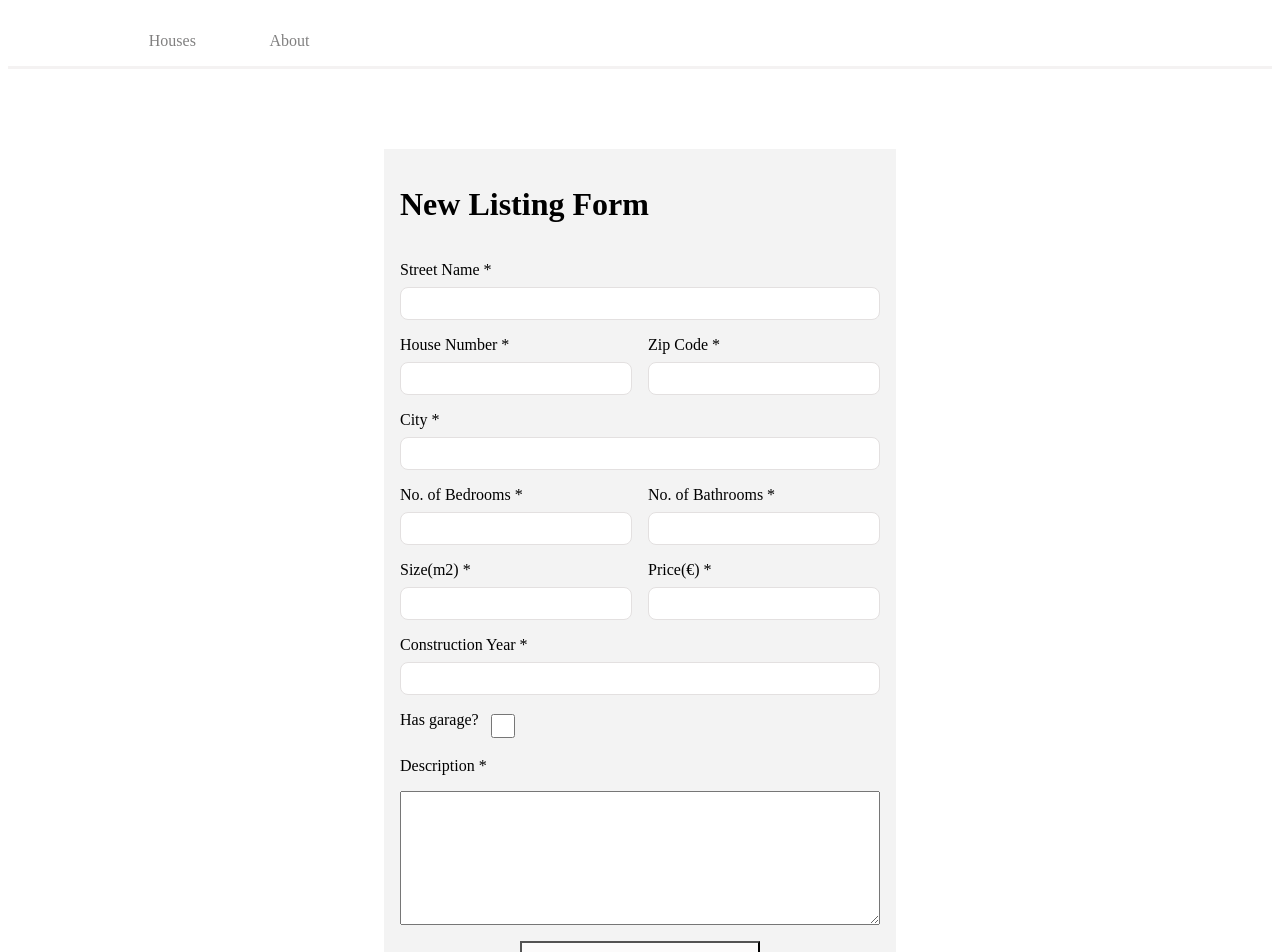
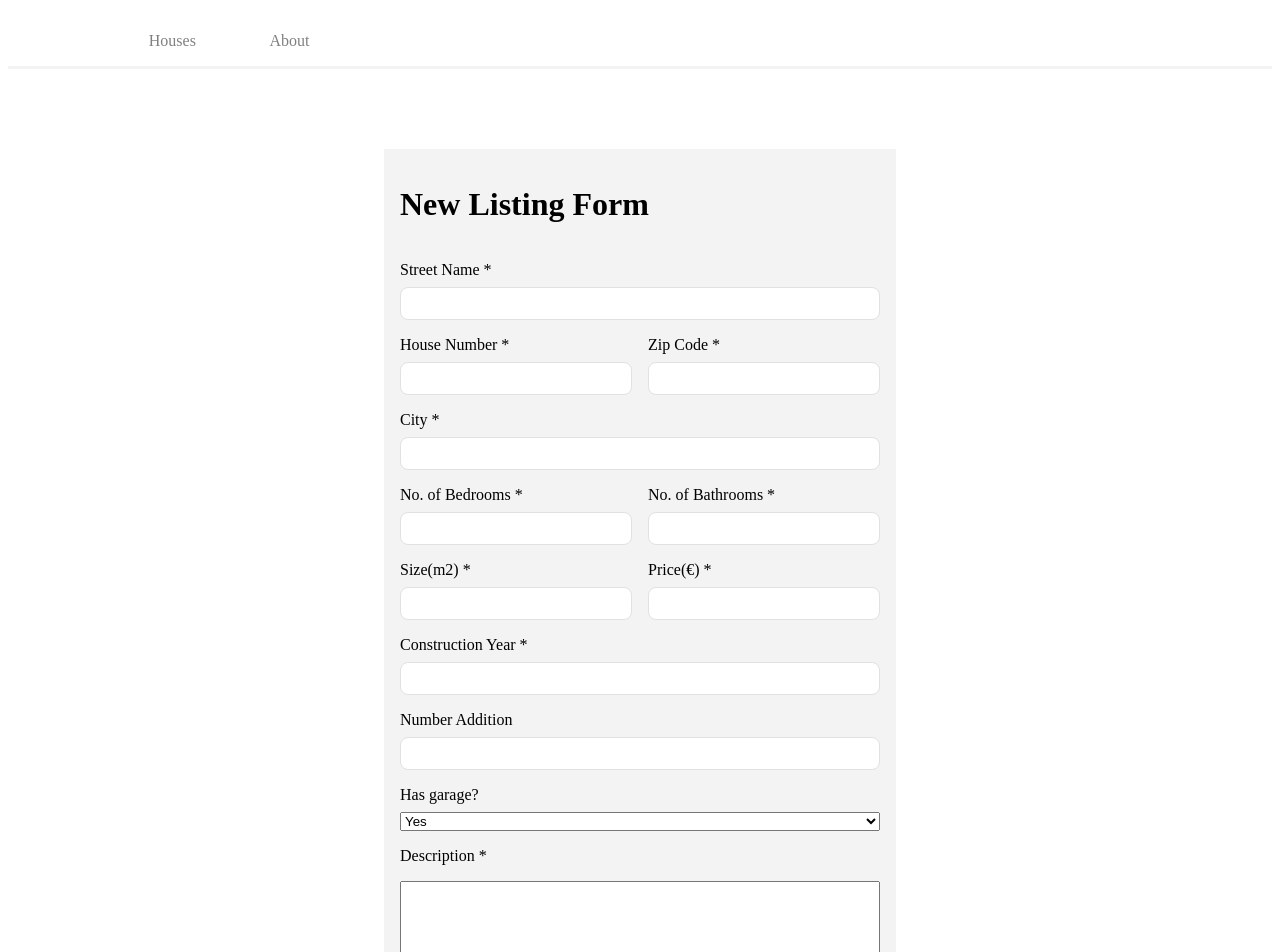
Before and after one commit to AvresCode/dtt-assess, a Vue app: page /addListing in a window 1280 px wide. Shown: the top 952 px of the page. Built offline with nearby package versions, Linux system fonts and the light colour scheme.

Commit message:
add create listing logic but not fully works!

```diff
--- a/src/pages/AddListingPage.vue
+++ b/src/pages/AddListingPage.vue
@@ -3,41 +3,61 @@
     <form @submit.prevent="handleSubmit" class="listing-form">
       <h1>New Listing Form</h1>
       <div class="form-field">
-        <label for="street">Street Name *</label>
-        <input type="text" id="street" v-model="street" required />
+        <label for="streetName">Street Name *</label>
+        <input
+          type="text"
+          id="streetName"
+          v-model="formData.streetName"
+          required
+        />
       </div>
       <div class="fields-join">
         <div class="form-field">
           <label for="houseNumber">House Number *</label>
-          <input type="text" id="houseNumber" v-model="houseNumber" required />
+          <input
+            type="text"
+            id="houseNumber"
+            v-model="formData.houseNumber"
+            required
+          />
         </div>
         <div class="form-field">
           <label for="zip">Zip Code *</label>
-          <input type="text" id="zip" v-model="zip" required />
+          <input type="text" id="zip" v-model="formData.zip" required />
         </div>
       </div>
       <div class="form-field">
         <label for="city">City *</label>
-        <input type="text" id="city" v-model="city" required />
+        <input type="text" id="city" v-model="formData.city" required />
       </div>
       <div class="fields-join">
         <div class="form-field">
           <label for="bedrooms">No. of Bedrooms *</label>
-          <input type="text" id="bedrooms" v-model="bedrooms" required />
+          <input
+            type="text"
+            id="bedrooms"
+            v-model="formData.bedrooms"
+            required
+          />
         </div>
         <div class="form-field">
           <label for="bathrooms">No. of Bathrooms *</label>
-          <input type="text" id="bathrooms" v-model="bathrooms" required />
+          <input
+            type="text"
+            id="bathrooms"
+            v-model="formData.bathrooms"
+            required
+          />
         </div>
       </div>
       <div class="fields-join">
         <div class="form-field">
           <label for="size">Size(m2) *</label>
-          <input type="text" id="size" v-model="size" required />
+          <input type="text" id="size" v-model="formData.size" required />
         </div>
         <div class="form-field">
           <label for="price">Price(€) *</label>
-          <input type="text" id="price" v-model="price" required />
+          <input type="text" id="price" v-model="formData.price" required />
         </div>
       </div>
       <div class="form-field">
@@ -45,25 +65,80 @@
         <input
           type="text"
           id="constructionYear"
-          v-model="constructionYear"
+          v-model="formData.constructionYear"
           required
         />
       </div>
-      <div class="form-field checkbox">
+      <div class="form-field">
+        <label for="numberAddition">Number Addition</label>
+        <input
+          type="text"
+          id="numberAddition"
+          v-model="formData.numberAddition"
+        />
+      </div>
+
+      <!-- <div class="form-field">
+        <label for="image">Image *</label>
+        <input
+          type="file"
+          id="image"
+          ref="imageInput"
+          @change="handleImageChange"
+          required
+        />
+      </div> -->
+      <div class="form-field">
         <label for="hasGarage">Has garage?</label>
-        <input type="checkbox" id="hasGarage" v-model="hasGarage" required />
+        <select id="hasGarage" v-model="formData.hasGarage" required>
+          <option value="true">Yes</option>
+          <option value="false">No</option>
+        </select>
       </div>
       <label for="decsription">Description *</label>
-      <textarea v-model="description" required></textarea>
+      <textarea v-model="formData.description" required></textarea>
       <button type="submit">Create Listing</button>
     </form>
   </div>
 </template>
+
 <script>
+import { reactive } from 'vue';
+import { useStore } from 'vuex';
+
 export default {
   name: 'AddListing',
+  setup() {
+    const formData = reactive({
+      streetName: '',
+      houseNumber: '',
+      zip: '',
+      city: '',
+      bedrooms: '',
+      bathrooms: '',
+      size: '',
+      price: '',
+      constructionYear: '',
+      numberAddition: '',
+      hasGarage: 'true',
+      description: '',
+    });
+
+    const store = useStore();
+
+    const handleSubmit = () => {
+      console.log('submitted');
+      store.dispatch('createListing', formData);
+    };
+
+    return {
+      formData,
+      handleSubmit,
+    };
+  },
 };
 </script>
+
 <style scoped>
 .form-container {
   max-width: 30rem;
@@ -99,17 +174,21 @@ input {
   display: flex;
   gap: 1rem;
 }
-input[type='checkbox'] {
+/* input[type='checkbox'] {
   width: 2rem;
   width: 1.5rem;
   height: 1.5rem;
-}
+} */
 button {
   padding: 1rem;
+
   width: 50%;
+
   margin: auto;
+
   background-color: rgb(252, 251, 251);
 }
+
 textarea {
   height: 8rem;
 }
--- a/src/store/index.js
+++ b/src/store/index.js
@@ -35,7 +35,7 @@ const store = createStore({
         console.log('Fetched houses', housesData);
         commit('setAllHouses', housesData);
       } catch (e) {
-        console.log('Houses fetch error:', e);
+        console.log('Houses fetch error:', e.message);
       }
     },
     async fetchOneHouse({ commit }, houseId) {
@@ -49,7 +49,20 @@ const store = createStore({
         console.log('Fetched details', oneHousesData);
         commit('setOneHouse', oneHousesData);
       } catch (e) {
-        console.log('House detail fetch error:', e);
+        console.log('House detail fetch error:', e.message);
+      }
+    },
+    async createListing({ commit }, formData) {
+      const URL = 'https://api.intern.d-tt.nl/api/houses';
+      try {
+        const response = await axios.post(URL, formData, {
+          headers: { 'X-Api-Key': 'zL6vg_sRSaZfwACpB3MGOUeclmF1kiXr' },
+        });
+        const newListing = response.data;
+        console.log('New listing:', newListing);
+        commit('setAllHouses', [...commit.state.allHouses, newListing]);
+      } catch (e) {
+        console.log('Create Listing error:', e.message);
       }
     },
   },
```
